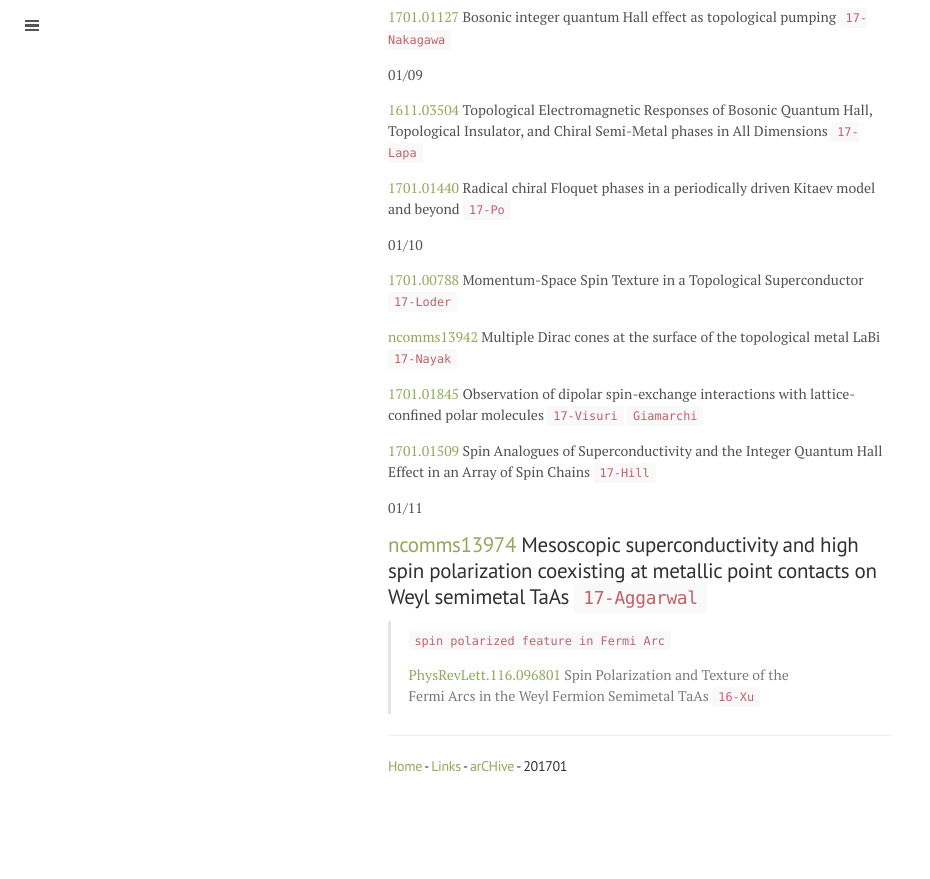
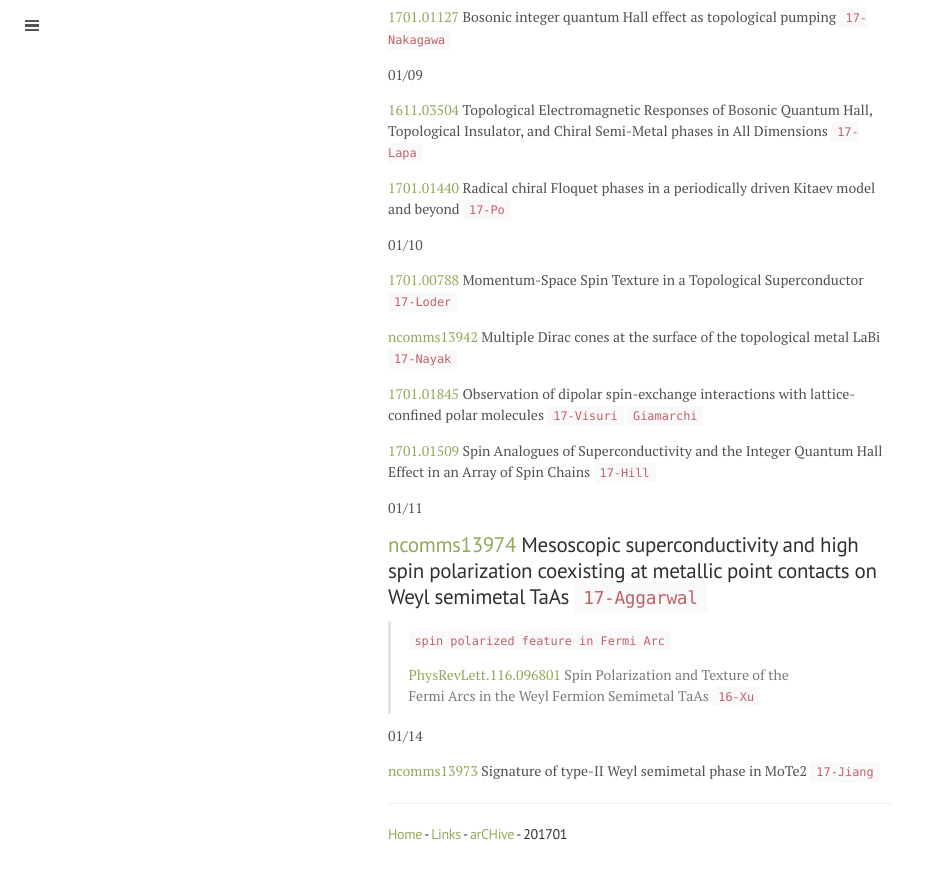
Before and after one commit to qkrwlsghdcjsworlt/work, a Jekyll site: the page built from 201701.md, in a window 1280 px wide and 900 px high, scrolled down 1436 px. Shown: the top 879 px of the window, without its empty margins (0-930 px from the left). Built offline with Jekyll 4.4.1, drawn with Linux system fonts in a browser that asks for light colours; before the commit the page ends 2268 px from its top, so only the background shows below that.

Commit message:
“update”

```diff
--- a/201701.md
+++ b/201701.md
@@ -86,6 +86,12 @@ polar molecules `17-Visuri` `Giamarchi`
 [PhysRevLett.116.096801](http://journals.aps.org/prl/abstract/10.1103/PhysRevLett.116.096801)
 Spin Polarization and Texture of the Fermi Arcs in the Weyl Fermion Semimetal TaAs `16-Xu`
 
+01/14
+
+[ncomms13973](http://www.nature.com/articles/ncomms13973) Signature of type-II Weyl semimetal phase in MoTe2 `17-Jiang`
+
+
+
 
 
 ---
```
